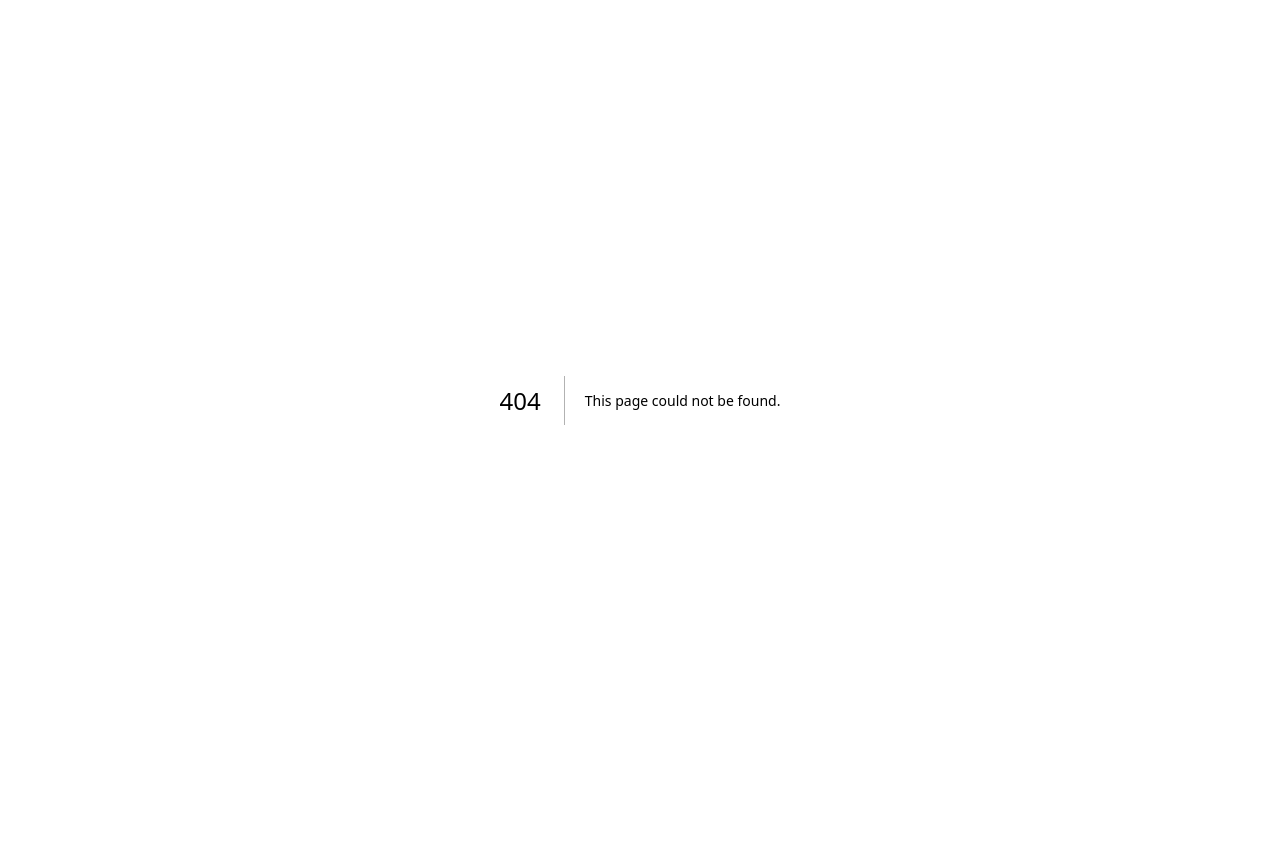
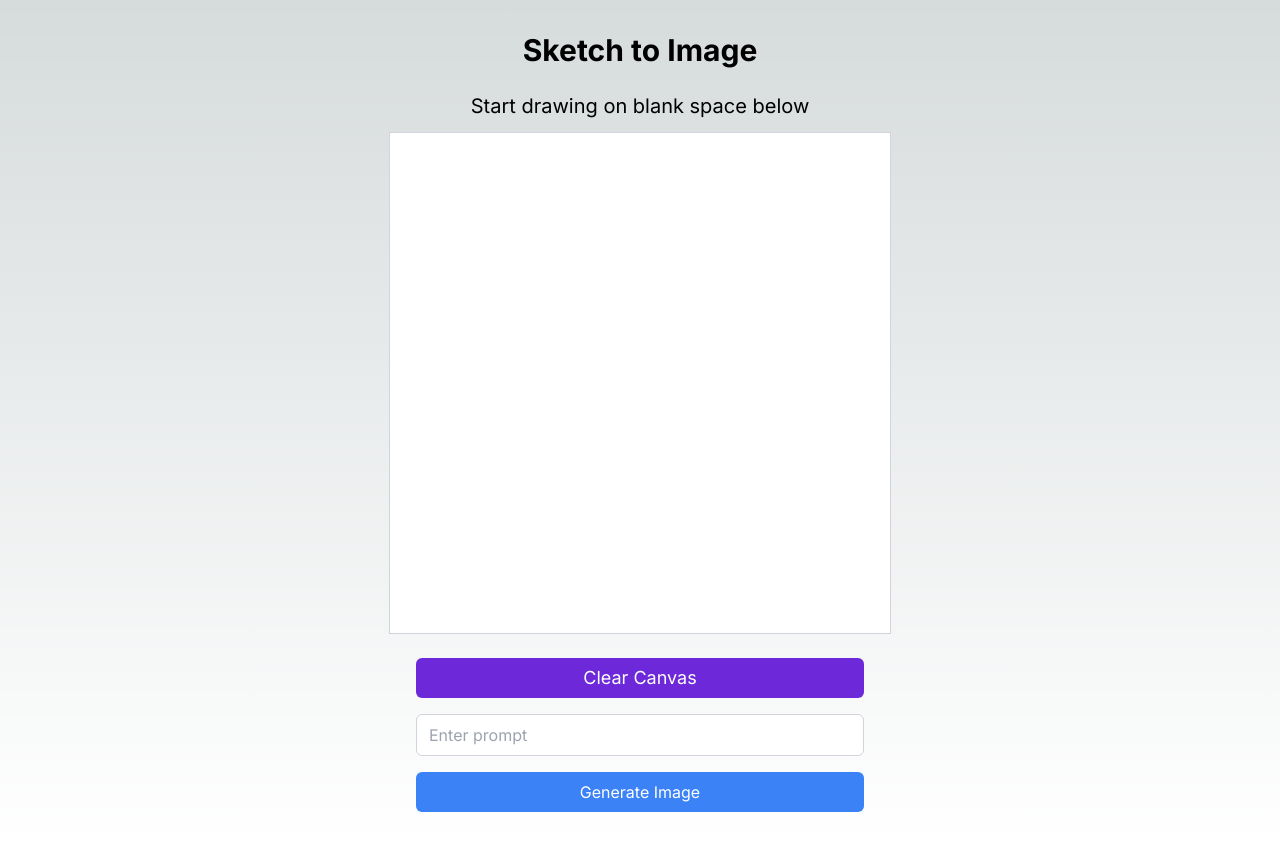
Before and after one commit to achi-Abovedigital/imaginarium, a Next.js app: page /sketch in a window 1280 px wide. Before the commit this address had no page. Before the commit the page ends 800 px from the top, so only its background shows below. Built offline with nearby package versions, Linux system fonts and the light colour scheme.

Commit message:
add sketch to image

```diff
--- /dev/null
+++ b/app/sketch/page.tsx
@@ -0,0 +1,209 @@
+"use client";
+import React, { useRef, useState, useEffect } from "react";
+import toast, { Toaster } from "react-hot-toast";
+
+const page = () => {
+  const canvasRef = useRef<HTMLCanvasElement>(null);
+  const [isDrawing, setIsDrawing] = useState(false);
+  const [prompt, setPrompt] = useState("");
+  const [controlStrength, setControlStrength] = useState(0.8);
+  const [outputFormat, setOutputFormat] = useState("webp");
+  const [resultImage, setResultImage] = useState<string | null>(null);
+  const [isLoading, setIsLoading] = useState(false);
+
+  useEffect(() => {
+    const canvas = canvasRef.current;
+    if (canvas) {
+      const ctx = canvas.getContext("2d");
+      if (ctx) {
+        ctx.fillStyle = "white";
+        ctx.fillRect(0, 0, canvas.width, canvas.height);
+      }
+    }
+  }, []);
+
+  const startDrawing = (e: React.MouseEvent<HTMLCanvasElement>) => {
+    const canvas = canvasRef.current;
+    const ctx = canvas?.getContext("2d");
+    if (ctx) {
+      ctx.beginPath();
+      ctx.moveTo(e.nativeEvent.offsetX, e.nativeEvent.offsetY);
+      setIsDrawing(true);
+    }
+  };
+
+  const stopDrawing = () => {
+    const canvas = canvasRef.current;
+    const ctx = canvas?.getContext("2d");
+    if (ctx) {
+      ctx.closePath();
+    }
+    setIsDrawing(false);
+  };
+
+  const draw = (e: React.MouseEvent<HTMLCanvasElement>) => {
+    if (!isDrawing) return;
+    const canvas = canvasRef.current;
+    const ctx = canvas?.getContext("2d");
+    if (ctx) {
+      ctx.lineWidth = 2;
+      ctx.lineCap = "round";
+      ctx.strokeStyle = "black";
+
+      ctx.lineTo(e.nativeEvent.offsetX, e.nativeEvent.offsetY);
+      ctx.stroke();
+    }
+  };
+
+  const handleSubmit = async (e: React.FormEvent) => {
+    e.preventDefault();
+    const canvas = canvasRef.current;
+    if (!canvas) return;
+
+    setResultImage(null);
+
+    const blob = await new Promise<Blob | null>((resolve) =>
+      canvas.toBlob(resolve, "image/png")
+    );
+    if (!blob) {
+      console.error("Failed to create blob from canvas");
+      return;
+    }
+
+    const formData = new FormData();
+    formData.append("image", blob, "sketch.png");
+    formData.append("prompt", prompt);
+    formData.append("controlStrength", controlStrength.toString());
+    formData.append("outputFormat", outputFormat);
+
+    try {
+      setIsLoading(true);
+      const response = await fetch(
+        "https://abovedigital-1696444393502.ew.r.appspot.com/v1/sketch/sketch",
+        // "http://localhost:8080/v1/sketch/sketch",
+        {
+          method: "POST",
+          body: formData,
+        }
+      );
+
+      if (response.ok) {
+        const blob = await response.blob();
+        const imageUrl = URL.createObjectURL(blob);
+        setResultImage(imageUrl);
+        setIsLoading(false);
+      } else {
+        const errorText = await response.text();
+        console.error("Error:", errorText);
+        alert("Failed to generate image. Check console for details.");
+        setIsLoading(false);
+      }
+    } catch (error) {
+      console.error("Error:", error);
+      alert("Failed to send request. Check console for details.");
+    }
+  };
+
+  const clearCanvas = () => {
+    const canvas = canvasRef.current;
+    if (canvas) {
+      const ctx = canvas.getContext("2d");
+      if (ctx) {
+        ctx.fillStyle = "white";
+        ctx.fillRect(0, 0, canvas.width, canvas.height);
+      }
+    }
+  };
+
+  useEffect(() => {
+    clearCanvas();
+  }, [resultImage]);
+
+  return (
+    <div className="w-full min-h-screen mx-auto px-4 py-8">
+      <Toaster />
+      <div className="flex w-full justify-center items-center flex-col">
+        <h1 className="text-3xl font-bold mb-6 text-center">Sketch to Image</h1>
+        <h2 className="text-xl pb-3">Start drawing on blank space below</h2>
+      </div>
+      <div className="flex flex-col items-center">
+        <canvas
+          ref={canvasRef}
+          width={500}
+          height={500}
+          onMouseDown={startDrawing}
+          onMouseUp={stopDrawing}
+          onMouseMove={draw}
+          className="border border-gray-300 mb-6"
+        />
+        <form
+          onSubmit={handleSubmit}
+          className="w-full max-w-md flex items justify-center flex-col"
+        >
+          <button
+            onClick={clearCanvas}
+            className="bg-violet-700 mb-4 text-white h-10 hover:bg-violet-900 rounded-md text-lg"
+          >
+            Clear Canvas
+          </button>
+          <div className="mb-4">
+            <input
+              type="text"
+              value={prompt}
+              onChange={(e) => setPrompt(e.target.value)}
+              placeholder="Enter prompt"
+              required
+              className="w-full px-3 py-2 border border-gray-300 rounded-md focus:outline-none focus:ring-2 focus:ring-blue-500"
+            />
+          </div>
+          {/* <div className="mb-4">
+            <input
+              type="number"
+              value={controlStrength}
+              onChange={(e) => setControlStrength(parseFloat(e.target.value))}
+              step="0.1"
+              min="0"
+              max="1"
+              required
+              className="w-full px-3 py-2 border border-gray-300 rounded-md focus:outline-none focus:ring-2 focus:ring-blue-500"
+            />
+          </div>
+          <div className="mb-4">
+            <select
+              value={outputFormat}
+              onChange={(e) => setOutputFormat(e.target.value)}
+              className="w-full px-3 py-2 border border-gray-300 rounded-md focus:outline-none focus:ring-2 focus:ring-blue-500"
+            >
+              <option value="webp">WebP</option>
+              <option value="png">PNG</option>
+              <option value="jpeg">JPEG</option>
+            </select>
+          </div> */}
+          <button
+            disabled={isLoading}
+            type="submit"
+            className={`w-full ${
+              isLoading ? "bg-blue-300" : "bg-blue-500"
+            }  text-white py-2 px-4 rounded-md hover:bg-blue-600 focus:outline-none focus:ring-2 focus:ring-blue-500 focus:ring-opacity-50`}
+          >
+            {isLoading ? "Please Wait..." : "Generate Image"}
+          </button>
+        </form>
+        {resultImage && (
+          <div className="mt-6">
+            <h2 className="text-2xl font-bold mb-4 text-center">
+              Generated Image
+            </h2>
+            <img
+              src={resultImage}
+              alt="Generated image"
+              className="max-w-full h-auto"
+            />
+          </div>
+        )}
+      </div>
+    </div>
+  );
+};
+
+export default page;
```
